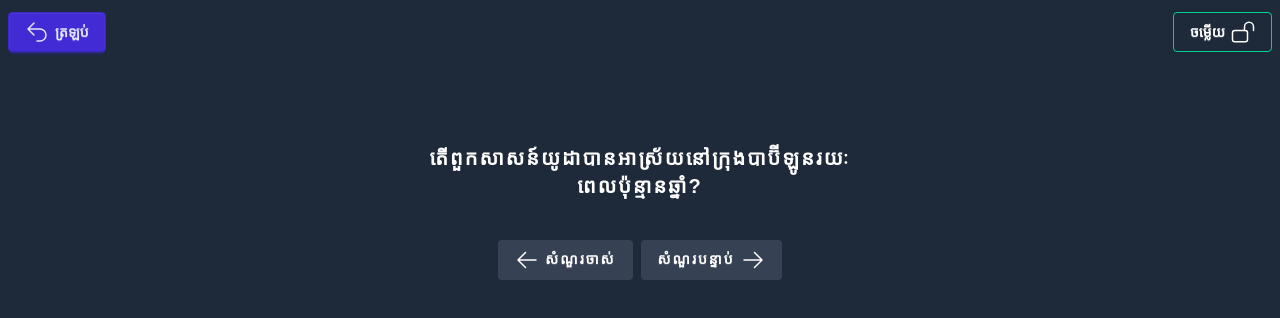
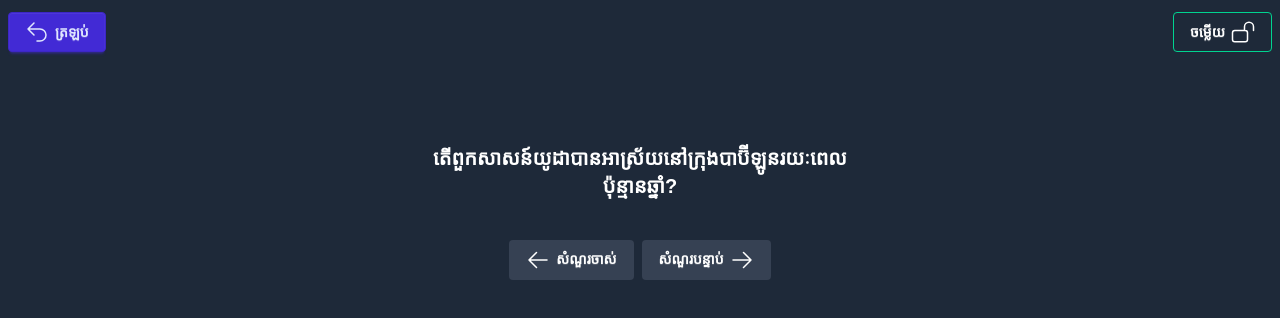
Before and after one commit to LaySatya/salakumpi, a React (Vite) app: page /questions/1 in a window 1280 px wide. Shown: the top 318 px of the page. Built offline with nearby package versions, Linux system fonts and the light colour scheme; a web font is replaced by a local one.

Commit message:
fix-text-spacing

```diff
--- a/src/pages/questions.jsx
+++ b/src/pages/questions.jsx
@@ -54,7 +54,7 @@ const Questions = () => {
                 </div>
 
                 <div className="hero bg-gray-800 mt-16">
-                    <div className="hero-content text-center text-white text-xl letter-spacing">
+                    <div className="hero-content text-center text-white text-xl">
                         <div className="max-w-md">
                             {filteredQuestions.length > 0 ? (
                                 <>
```
